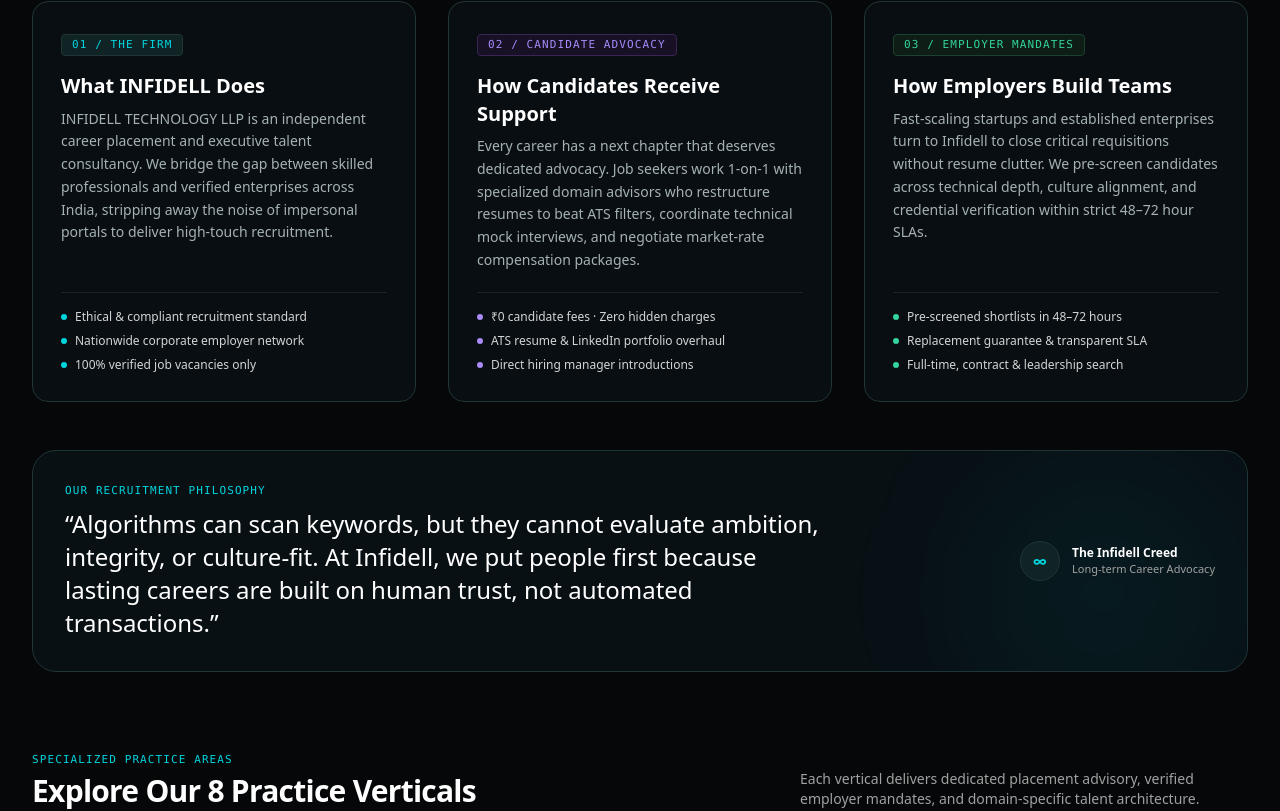
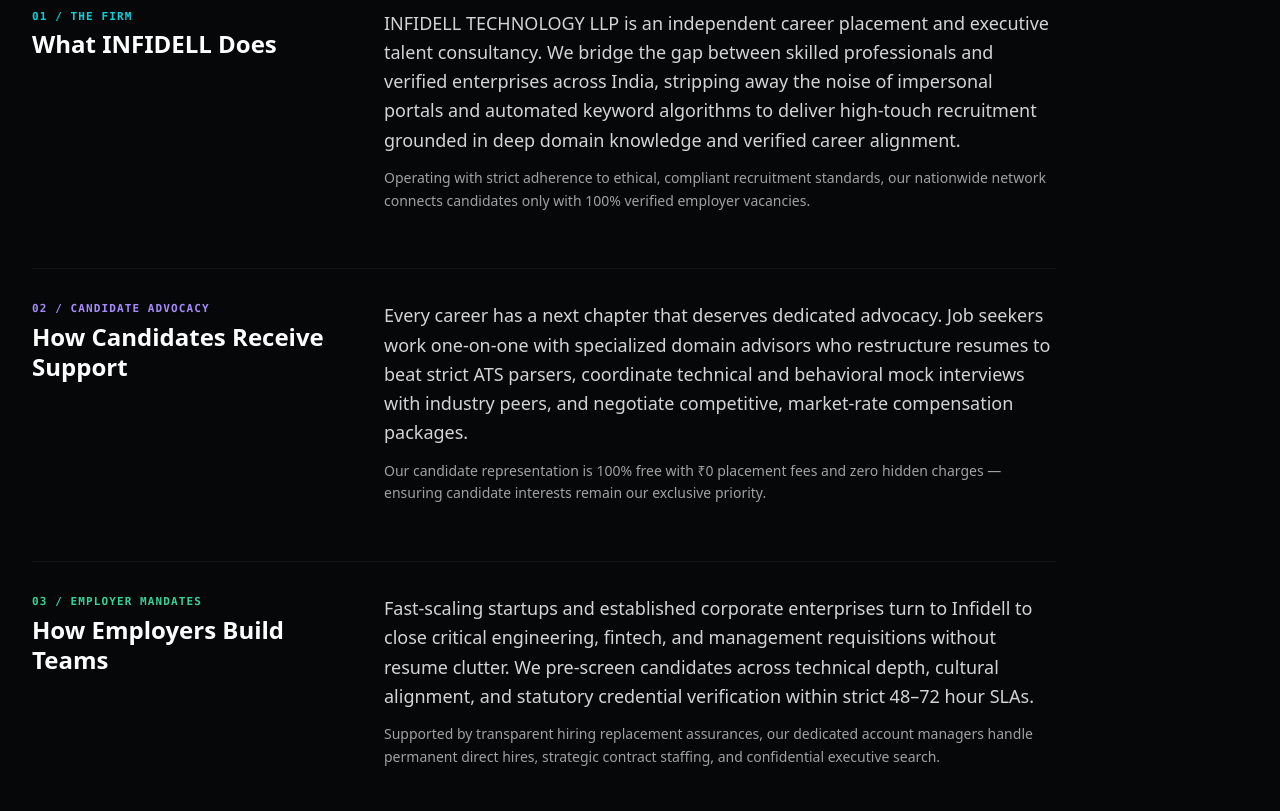
Before and after one commit to aviralshukla2612-png/infidell, a Next.js app: page /en in a window 1280 px wide. Shown: the part 1535-2346 px from the top of the page. Built offline with nearby package versions, Linux system fonts and the light colour scheme.

Commit message:
feat: convert narrative into editorial paragraphs and refine smooth scrubbed GSAP scroll animation

```diff
--- a/src/components/home/AboutSection.tsx
+++ b/src/components/home/AboutSection.tsx
@@ -52,8 +52,8 @@ const COLORFUL_CARDS: ColorfulCard[] = [
     entrance: 'left'
   },
   {
+    id: 3,
     index: '03 / ENTERPRISE',
-    id: 3,
     title: 'Collaborate with Us',
     tagline: 'Curated talent acquisition for teams',
     description: 'Partner with Infidell to close critical engineering, fintech, and management requisitions without resume clutter.',
@@ -141,7 +141,6 @@ export function AboutSection() {
   const sectionRef = useRef<HTMLElement>(null);
   const headlineRef = useRef<HTMLHeadingElement>(null);
   const stageRef = useRef<HTMLDivElement>(null);
-  const gridRef = useRef<HTMLDivElement>(null);
   const card1Ref = useRef<HTMLAnchorElement>(null);
 
   useGSAP(
@@ -149,7 +148,7 @@ export function AboutSection() {
       if (typeof window === 'undefined') return;
       gsap.registerPlugin(ScrollTrigger);
 
-      // 1. Entrance of title, narrative pillars & philosophy
+      // 1. Entrance of title & editorial paragraphs
       gsap.fromTo(
         '.luna-header-fade',
         { opacity: 0, y: 28 },
@@ -171,53 +170,34 @@ export function AboutSection() {
       const mm = gsap.matchMedia(sectionRef);
 
       // ==========================================
-      // DESKTOP (1024px+): Pinned Scrub Animation
-      // Card 1 starts large & centered, then shrinks
+      // DESKTOP (1024px+): Smooth Scrubbed GSAP Scroll Animation
+      // Card 1 starts BIG, then scales down to normal
       // Other 7 cards slide in from Left & Right
       // ==========================================
       mm.add('(min-width: 1024px)', () => {
-        const gridEl = gridRef.current;
-        const card1El = card1Ref.current;
-
-        if (!gridEl || !card1El) return;
-
-        // Calculate dynamic delta from Card 1's position to Stage center
-        const gridRect = gridEl.getBoundingClientRect();
-        const card1Rect = card1El.getBoundingClientRect();
-
-        const deltaX =
-          gridRect.left + gridRect.width / 2 - (card1Rect.left + card1Rect.width / 2);
-        const deltaY =
-          gridRect.top + gridRect.height / 2 - (card1Rect.top + card1Rect.height / 2);
-
         const tl = gsap.timeline({
           scrollTrigger: {
             trigger: stageRef.current,
-            start: 'center center',
-            end: '+=160%',
-            pin: true,
-            scrub: 1,
-            anticipatePin: 1
+            start: 'top 85%',
+            end: 'center 45%',
+            scrub: 1.2
           }
         });
 
-        // Card 1: Starts prominently in the center, enlarged with radiant cyan glow
+        // Card 1: Starts enlarged with radiant cyan glow, smoothly scales down to normal size
         tl.fromTo(
-          card1El,
+          card1Ref.current,
           {
-            x: deltaX,
-            y: deltaY,
-            scale: 1.34,
-            zIndex: 40,
-            boxShadow: '0 30px 80px -10px rgba(0, 213, 223, 0.55), 0 0 35px rgba(0, 213, 223, 0.25)'
+            scale: 1.24,
+            transformOrigin: 'top left',
+            zIndex: 30,
+            boxShadow: '0 25px 60px -10px rgba(0, 213, 223, 0.55), 0 0 35px rgba(0, 213, 223, 0.25)'
           },
           {
-            x: 0,
-            y: 0,
             scale: 1,
             zIndex: 10,
             boxShadow: '0 10px 30px -10px rgba(0, 0, 0, 0.5)',
-            ease: 'power2.inOut',
+            ease: 'power2.out',
             duration: 1
           },
           0
@@ -227,42 +207,42 @@ export function AboutSection() {
         tl.fromTo(
           '.card-from-left',
           {
-            x: -280,
+            x: -220,
             opacity: 0,
-            scale: 0.88,
-            pointerEvents: 'none'
+            scale: 0.9,
+            rotate: -2
           },
           {
             x: 0,
             opacity: 1,
             scale: 1,
-            pointerEvents: 'auto',
-            stagger: 0.08,
+            rotate: 0,
+            stagger: 0.1,
             ease: 'power2.out',
-            duration: 0.95
+            duration: 1
           },
-          0.06
+          0.05
         );
 
         // Right incoming cards (Card 3, Card 4, Card 7, Card 8): slide in from the right
         tl.fromTo(
           '.card-from-right',
           {
-            x: 280,
+            x: 220,
             opacity: 0,
-            scale: 0.88,
-            pointerEvents: 'none'
+            scale: 0.9,
+            rotate: 2
           },
           {
             x: 0,
             opacity: 1,
             scale: 1,
-            pointerEvents: 'auto',
-            stagger: 0.08,
+            rotate: 0,
+            stagger: 0.1,
             ease: 'power2.out',
-            duration: 0.95
+            duration: 1
           },
-          0.06
+          0.05
         );
       });
 
@@ -270,54 +250,34 @@ export function AboutSection() {
       // TABLET (768px - 1023px): Smooth Scroll Flow
       // ==========================================
       mm.add('(min-width: 768px) and (max-width: 1023px)', () => {
-        gsap.fromTo(
-          '.card-hero-1',
+        const tl = gsap.timeline({
+          scrollTrigger: {
+            trigger: stageRef.current,
+            start: 'top 80%',
+            end: 'center 50%',
+            scrub: 1
+          }
+        });
+
+        tl.fromTo(
+          card1Ref.current,
           { scale: 1.15, opacity: 0.9 },
-          {
-            scale: 1,
-            opacity: 1,
-            duration: 0.85,
-            ease: 'power2.out',
-            scrollTrigger: {
-              trigger: stageRef.current,
-              start: 'top 75%',
-              toggleActions: 'play none none none'
-            }
-          }
+          { scale: 1, opacity: 1, ease: 'power2.out', duration: 1 },
+          0
         );
 
-        gsap.fromTo(
+        tl.fromTo(
           '.card-from-left',
-          { x: -140, opacity: 0 },
-          {
-            x: 0,
-            opacity: 1,
-            stagger: 0.1,
-            duration: 0.75,
-            ease: 'power2.out',
-            scrollTrigger: {
-              trigger: stageRef.current,
-              start: 'top 70%',
-              toggleActions: 'play none none none'
-            }
-          }
+          { x: -120, opacity: 0 },
+          { x: 0, opacity: 1, stagger: 0.1, ease: 'power2.out', duration: 1 },
+          0.08
         );
 
-        gsap.fromTo(
+        tl.fromTo(
           '.card-from-right',
-          { x: 140, opacity: 0 },
-          {
-            x: 0,
-            opacity: 1,
-            stagger: 0.1,
-            duration: 0.75,
-            ease: 'power2.out',
-            scrollTrigger: {
-              trigger: stageRef.current,
-              start: 'top 70%',
-              toggleActions: 'play none none none'
-            }
-          }
+          { x: 120, opacity: 0 },
+          { x: 0, opacity: 1, stagger: 0.1, ease: 'power2.out', duration: 1 },
+          0.08
         );
       });
 
@@ -326,7 +286,7 @@ export function AboutSection() {
       // ==========================================
       mm.add('(max-width: 767px)', () => {
         gsap.fromTo(
-          '.card-hero-1',
+          card1Ref.current,
           { scale: 1.08, opacity: 0.9 },
           {
             scale: 1,
@@ -334,7 +294,7 @@ export function AboutSection() {
             duration: 0.7,
             ease: 'power2.out',
             scrollTrigger: {
-              trigger: '.card-hero-1',
+              trigger: stageRef.current,
               start: 'top 80%',
               toggleActions: 'play none none none'
             }
@@ -423,7 +383,7 @@ export function AboutSection() {
       <div className="max-w-7xl mx-auto px-4 sm:px-6 lg:px-8 relative z-10">
 
         {/* ========================================================
-            PART 1: MASTER TITLE & EDITORIAL PHILOSOPHY (Section 6.B)
+            PART 1: MASTER TITLE & EDITORIAL PHILOSOPHY
         ======================================================== */}
         <div className="mb-14 sm:mb-20">
           {/* Giant Clean Title */}
@@ -450,101 +410,75 @@ export function AboutSection() {
           </div>
 
           {/* ========================================================
-              PART 2: 3-PILLAR STORYTELLING NARRATIVE (What We Do / Candidate / Employer)
+              PART 2: 3-PILLAR STORYTELLING NARRATIVE IN EDITORIAL PARAGRAPHS
+              (PURE PROSE FORMAT — NO BOXED CARDS)
           ======================================================== */}
-          <div className="luna-header-fade grid grid-cols-1 md:grid-cols-3 gap-6 lg:gap-8 pt-6 border-t border-[#203536]/80">
-            {/* Pillar 1: Who We Are & What We Do */}
-            <div className="p-6 sm:p-7 rounded-2xl bg-[#090E12] border border-[#203536] flex flex-col justify-between">
-              <div>
-                <span className="text-[11px] font-mono uppercase tracking-widest text-[#00D5DF] px-2.5 py-0.5 rounded bg-[#102426] border border-[#203536] mb-4 inline-block">
+          <div className="luna-header-fade space-y-10 sm:space-y-14 py-8 border-t border-[#203536]/80 max-w-5xl">
+
+            {/* Pillar 1: What INFIDELL Does */}
+            <div className="grid grid-cols-1 md:grid-cols-12 gap-4 md:gap-8 items-start">
+              <div className="md:col-span-4">
+                <span className="text-[11px] font-mono uppercase tracking-widest text-[#00D5DF] font-semibold block mb-1">
                   01 / THE FIRM
                 </span>
-                <h4 className="text-xl font-bold text-white mb-2 leading-snug">
+                <h4 className="text-xl sm:text-2xl font-bold text-white leading-tight">
                   What INFIDELL Does
                 </h4>
-                <p className="text-xs sm:text-sm text-[#A5B2B3] font-normal leading-relaxed mb-5">
-                  INFIDELL TECHNOLOGY LLP is an independent career placement and executive talent consultancy. We bridge the gap between skilled professionals and verified enterprises across India, stripping away the noise of impersonal portals to deliver high-touch recruitment.
+              </div>
+              <div className="md:col-span-8 space-y-3">
+                <p className="text-base sm:text-lg text-neutral-300 font-normal leading-relaxed">
+                  INFIDELL TECHNOLOGY LLP is an independent career placement and executive talent consultancy. We bridge the gap between skilled professionals and verified enterprises across India, stripping away the noise of impersonal portals and automated keyword algorithms to deliver high-touch recruitment grounded in deep domain knowledge and verified career alignment.
                 </p>
-              </div>
-              <div className="pt-4 border-t border-[#203536]/60 space-y-2">
-                <div className="flex items-center gap-2 text-xs text-neutral-300">
-                  <span className="w-1.5 h-1.5 rounded-full bg-[#00D5DF]" />
-                  <span>Ethical &amp; compliant recruitment standard</span>
-                </div>
-                <div className="flex items-center gap-2 text-xs text-neutral-300">
-                  <span className="w-1.5 h-1.5 rounded-full bg-[#00D5DF]" />
-                  <span>Nationwide corporate employer network</span>
-                </div>
-                <div className="flex items-center gap-2 text-xs text-neutral-300">
-                  <span className="w-1.5 h-1.5 rounded-full bg-[#00D5DF]" />
-                  <span>100% verified job vacancies only</span>
-                </div>
+                <p className="text-xs sm:text-sm text-neutral-400 font-normal leading-relaxed">
+                  Operating with strict adherence to ethical, compliant recruitment standards, our nationwide network connects candidates only with 100% verified employer vacancies.
+                </p>
               </div>
             </div>
 
-            {/* Pillar 2: Candidate Career Advocacy */}
-            <div className="p-6 sm:p-7 rounded-2xl bg-[#090E12] border border-[#203536] flex flex-col justify-between">
-              <div>
-                <span className="text-[11px] font-mono uppercase tracking-widest text-[#A78BFA] px-2.5 py-0.5 rounded bg-[#181126] border border-[#3B2554] mb-4 inline-block">
+            {/* Pillar 2: How Candidates Receive Support */}
+            <div className="grid grid-cols-1 md:grid-cols-12 gap-4 md:gap-8 items-start pt-8 border-t border-white/5">
+              <div className="md:col-span-4">
+                <span className="text-[11px] font-mono uppercase tracking-widest text-[#A78BFA] font-semibold block mb-1">
                   02 / CANDIDATE ADVOCACY
                 </span>
-                <h4 className="text-xl font-bold text-white mb-2 leading-snug">
+                <h4 className="text-xl sm:text-2xl font-bold text-white leading-tight">
                   How Candidates Receive Support
                 </h4>
-                <p className="text-xs sm:text-sm text-[#A5B2B3] font-normal leading-relaxed mb-5">
-                  Every career has a next chapter that deserves dedicated advocacy. Job seekers work 1-on-1 with specialized domain advisors who restructure resumes to beat ATS filters, coordinate technical mock interviews, and negotiate market-rate compensation packages.
+              </div>
+              <div className="md:col-span-8 space-y-3">
+                <p className="text-base sm:text-lg text-neutral-300 font-normal leading-relaxed">
+                  Every career has a next chapter that deserves dedicated advocacy. Job seekers work one-on-one with specialized domain advisors who restructure resumes to beat strict ATS parsers, coordinate technical and behavioral mock interviews with industry peers, and negotiate competitive, market-rate compensation packages.
                 </p>
-              </div>
-              <div className="pt-4 border-t border-[#203536]/60 space-y-2">
-                <div className="flex items-center gap-2 text-xs text-neutral-300">
-                  <span className="w-1.5 h-1.5 rounded-full bg-[#A78BFA]" />
-                  <span>₹0 candidate fees · Zero hidden charges</span>
-                </div>
-                <div className="flex items-center gap-2 text-xs text-neutral-300">
-                  <span className="w-1.5 h-1.5 rounded-full bg-[#A78BFA]" />
-                  <span>ATS resume &amp; LinkedIn portfolio overhaul</span>
-                </div>
-                <div className="flex items-center gap-2 text-xs text-neutral-300">
-                  <span className="w-1.5 h-1.5 rounded-full bg-[#A78BFA]" />
-                  <span>Direct hiring manager introductions</span>
-                </div>
+                <p className="text-xs sm:text-sm text-neutral-400 font-normal leading-relaxed">
+                  Our candidate representation is 100% free with ₹0 placement fees and zero hidden charges — ensuring candidate interests remain our exclusive priority.
+                </p>
               </div>
             </div>
 
-            {/* Pillar 3: Employer Solutions */}
-            <div className="p-6 sm:p-7 rounded-2xl bg-[#090E12] border border-[#203536] flex flex-col justify-between">
-              <div>
-                <span className="text-[11px] font-mono uppercase tracking-widest text-[#34D399] px-2.5 py-0.5 rounded bg-[#0E1E16] border border-[#1A422D] mb-4 inline-block">
+            {/* Pillar 3: How Employers Build Teams */}
+            <div className="grid grid-cols-1 md:grid-cols-12 gap-4 md:gap-8 items-start pt-8 border-t border-white/5">
+              <div className="md:col-span-4">
+                <span className="text-[11px] font-mono uppercase tracking-widest text-[#34D399] font-semibold block mb-1">
                   03 / EMPLOYER MANDATES
                 </span>
-                <h4 className="text-xl font-bold text-white mb-2 leading-snug">
+                <h4 className="text-xl sm:text-2xl font-bold text-white leading-tight">
                   How Employers Build Teams
                 </h4>
-                <p className="text-xs sm:text-sm text-[#A5B2B3] font-normal leading-relaxed mb-5">
-                  Fast-scaling startups and established enterprises turn to Infidell to close critical requisitions without resume clutter. We pre-screen candidates across technical depth, culture alignment, and credential verification within strict 48–72 hour SLAs.
+              </div>
+              <div className="md:col-span-8 space-y-3">
+                <p className="text-base sm:text-lg text-neutral-300 font-normal leading-relaxed">
+                  Fast-scaling startups and established corporate enterprises turn to Infidell to close critical engineering, fintech, and management requisitions without resume clutter. We pre-screen candidates across technical depth, cultural alignment, and statutory credential verification within strict 48–72 hour SLAs.
+                </p>
+                <p className="text-xs sm:text-sm text-neutral-400 font-normal leading-relaxed">
+                  Supported by transparent hiring replacement assurances, our dedicated account managers handle permanent direct hires, strategic contract staffing, and confidential executive search.
                 </p>
               </div>
-              <div className="pt-4 border-t border-[#203536]/60 space-y-2">
-                <div className="flex items-center gap-2 text-xs text-neutral-300">
-                  <span className="w-1.5 h-1.5 rounded-full bg-[#34D399]" />
-                  <span>Pre-screened shortlists in 48–72 hours</span>
-                </div>
-                <div className="flex items-center gap-2 text-xs text-neutral-300">
-                  <span className="w-1.5 h-1.5 rounded-full bg-[#34D399]" />
-                  <span>Replacement guarantee &amp; transparent SLA</span>
-                </div>
-                <div className="flex items-center gap-2 text-xs text-neutral-300">
-                  <span className="w-1.5 h-1.5 rounded-full bg-[#34D399]" />
-                  <span>Full-time, contract &amp; leadership search</span>
-                </div>
-              </div>
             </div>
+
           </div>
 
-          {/* ========================================================
-              PART 3: RECRUITMENT PHILOSOPHY CALLOUT BANNER
-          ======================================================== */}
-          <div className="luna-header-fade mt-8 sm:mt-12 p-6 sm:p-8 rounded-2xl lg:rounded-3xl bg-[#081014] border border-[#203536] relative overflow-hidden">
+          {/* Philosophy Callout Banner */}
+          <div className="luna-header-fade mt-10 p-6 sm:p-8 rounded-2xl bg-[#081014] border border-[#203536] relative overflow-hidden">
             <div className="absolute top-0 right-0 w-72 h-72 bg-[#00D5DF]/5 rounded-full blur-3xl pointer-events-none" />
             <div className="relative z-10 flex flex-col md:flex-row md:items-center justify-between gap-6">
               <div className="max-w-3xl">
@@ -569,19 +503,19 @@ export function AboutSection() {
         </div>
 
         {/* ========================================================
-            PART 4: 8 COLORFUL TOPIC CARDS WITH GSAP PINNED ORCHESTRATION
+            PART 3: 8 PRACTICE VERTICALS WITH SMOOTH GSAP SCROLL ANIMATION
         ======================================================== */}
-        <div className="mb-6 flex flex-col sm:flex-row sm:items-end justify-between gap-4">
+        <div className="mt-20 mb-8 flex flex-col sm:flex-row sm:items-end justify-between gap-4">
           <div>
             <span className="text-[11px] font-mono uppercase tracking-widest text-[#00D5DF] block mb-1">
-              SPECIALIZED PRACTICE AREAS
+              SPECIALIZED PRACTICE VERTICALS
             </span>
-            <h3 className="text-2xl sm:text-3xl font-bold text-white tracking-tight">
-              Explore Our 8 Practice Verticals
+            <h3 className="text-2xl sm:text-3xl md:text-4xl font-bold text-white tracking-tight">
+              Explore Our 8 Practice Areas
             </h3>
           </div>
           <p className="text-xs sm:text-sm text-neutral-400 max-w-md">
-            Each vertical delivers dedicated placement advisory, verified employer mandates, and domain-specific talent architecture.
+            Scroll to see our practice verticals expand into place, connecting verified talent and enterprise employers across key domains.
           </p>
         </div>
 
@@ -589,10 +523,7 @@ export function AboutSection() {
           ref={stageRef}
           className="relative w-full mb-20 sm:mb-28 overflow-visible"
         >
-          <div
-            ref={gridRef}
-            className="grid grid-cols-1 sm:grid-cols-2 lg:grid-cols-4 gap-4 sm:gap-5 lg:gap-6 relative"
-          >
+          <div className="grid grid-cols-1 sm:grid-cols-2 lg:grid-cols-4 gap-4 sm:gap-5 lg:gap-6 relative">
             {COLORFUL_CARDS.map((card) => {
               const isHero = card.entrance === 'hero';
               const isLeft = card.entrance === 'left';
@@ -692,7 +623,7 @@ export function AboutSection() {
         </div>
 
         {/* ========================================================
-            PART 5: FOUNDER'S NOTE & MINIMALIST STAT COUNTERS
+            PART 4: FOUNDER'S NOTE & MINIMALIST STAT COUNTERS
         ======================================================== */}
         <div className="luna-founder-section relative pt-6 sm:pt-10 pb-6">
           <div className="grid grid-cols-1 md:grid-cols-12 gap-8 md:gap-12 items-start mb-14 sm:mb-18">
```
